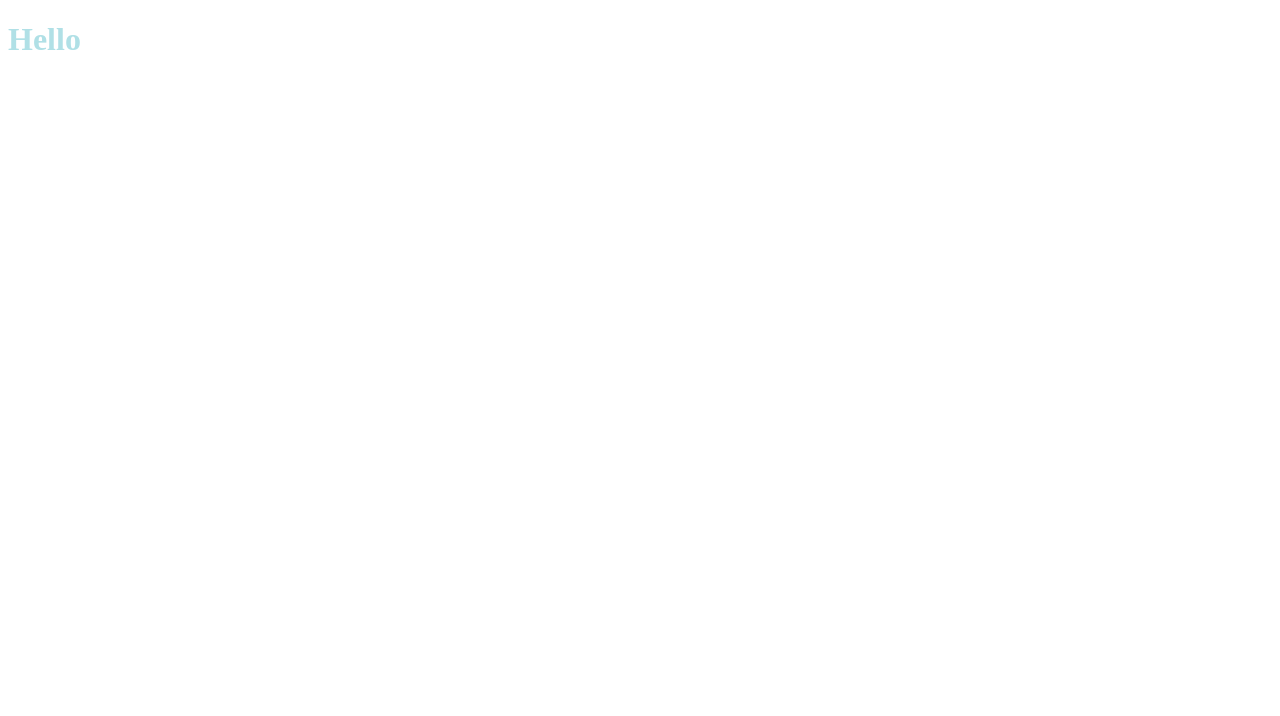
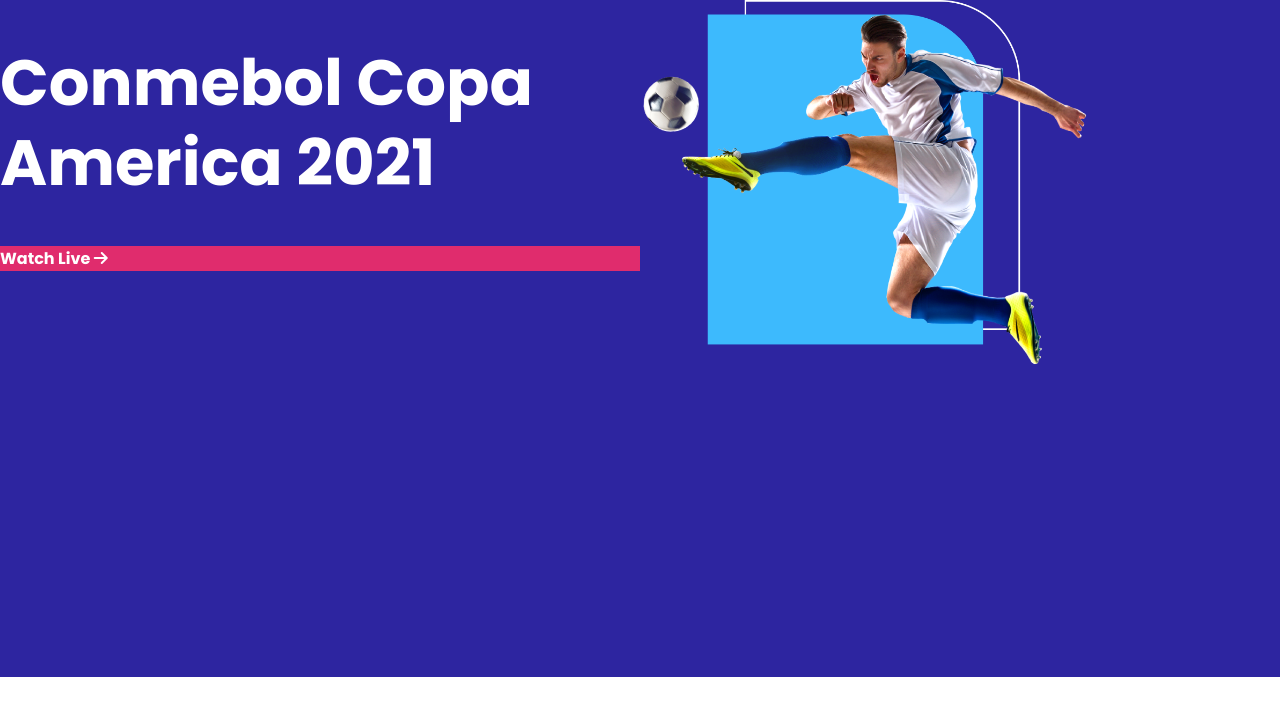
Before and after one commit to Mr-Seum/responsive-football, a plain HTML site: page index.html in a window 1280 px wide. Drawn offline with Linux system fonts and the light colour scheme.

Commit message:
second Commit

```diff
--- a/index.html
+++ b/index.html
@@ -5,13 +5,36 @@
     <meta charset="UTF-8">
     <meta http-equiv="X-UA-Compatible" content="IE=edge">
     <meta name="viewport" content="width=device-width, initial-scale=1.0">
+    <!-- Font awosome link  -->
+    <script src="https://kit.fontawesome.com/0081ddcf75.js" crossorigin="anonymous"></script>
     <!-- CSS Link -->
     <link rel="stylesheet" href="styles/style.css">
     <title>Responsive Football</title>
 </head>
 
 <body>
-    <h1>Hello</h1>
+    <header class="hero-section">
+        <nav>
+
+        </nav>
+        <div class="hero-details">
+            <div class="left-details">
+                <h1>Conmebol Copa America 2021</h1>
+                <div class="btn">
+                    <a target="_blank" href="https://mr-seum.github.io/responsive-football/">Watch Live</a>
+                    <a target="_blank" href="https://mr-seum.github.io/responsive-football/"><i
+                            class="fas fa-arrow-right"></i></a>
+                </div>
+            </div>
+            <div class="right-details">
+                <img src="images/banner.png" alt="Player">
+            </div>
+        </div>
+
+    </header>
+
+
+
 </body>
 
 </html>
--- a/styles/style.css
+++ b/styles/style.css
@@ -1,3 +1,46 @@
-h1{
-    color: powderblue;
+/* Fonts  */
+@import url('https://fonts.googleapis.com/css2?family=Poppins:wght@700&display=swap');
+
+/* Utilities and Common Styles  */
+body{
+    margin: 0px;
+    padding: 0px;
+    font-family: 'Poppins', sans-serif;
 }
+
+/* Hero Section  */
+
+
+.hero-section{
+    height: 677px;
+    width: 100%;
+    background-color: #2D25A0;
+
+}
+.hero-details{
+    width: 100%;
+    display: flex;
+    padding: 207px auto 240px 156px;
+
+}
+.left-details{
+    width: 50%;
+}
+.right-details{
+    width: 50%;
+}
+.right-details img{
+    width: 70%;
+}
+.left-details h1{
+    color: white;
+    font-size: 64px;
+    line-height: 80px;
+}
+.left-details .btn{
+    background-color: #E02C6D;
+}
+.left-details .btn a{
+    text-decoration: none;
+    color: white;
+}
```
